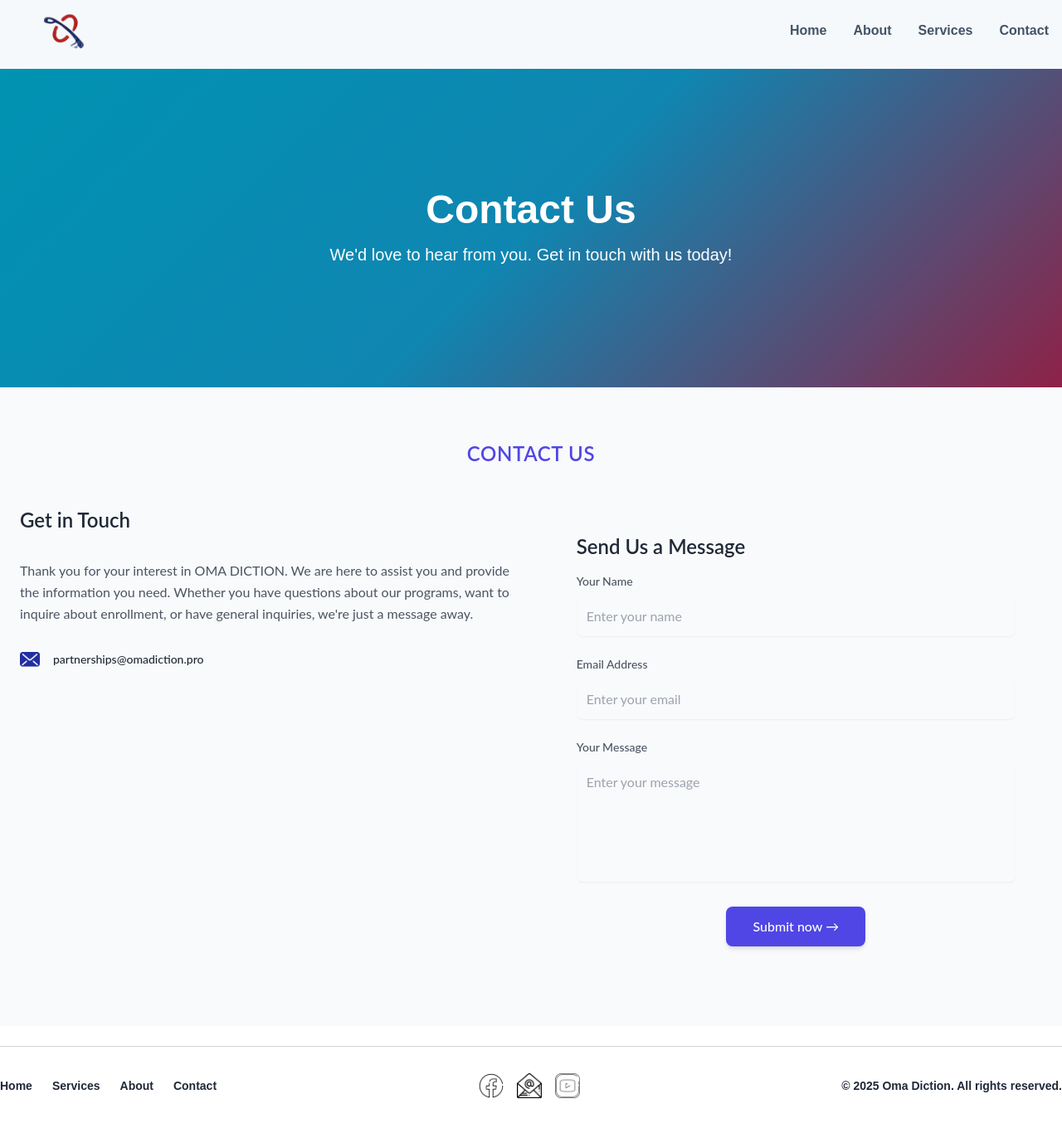
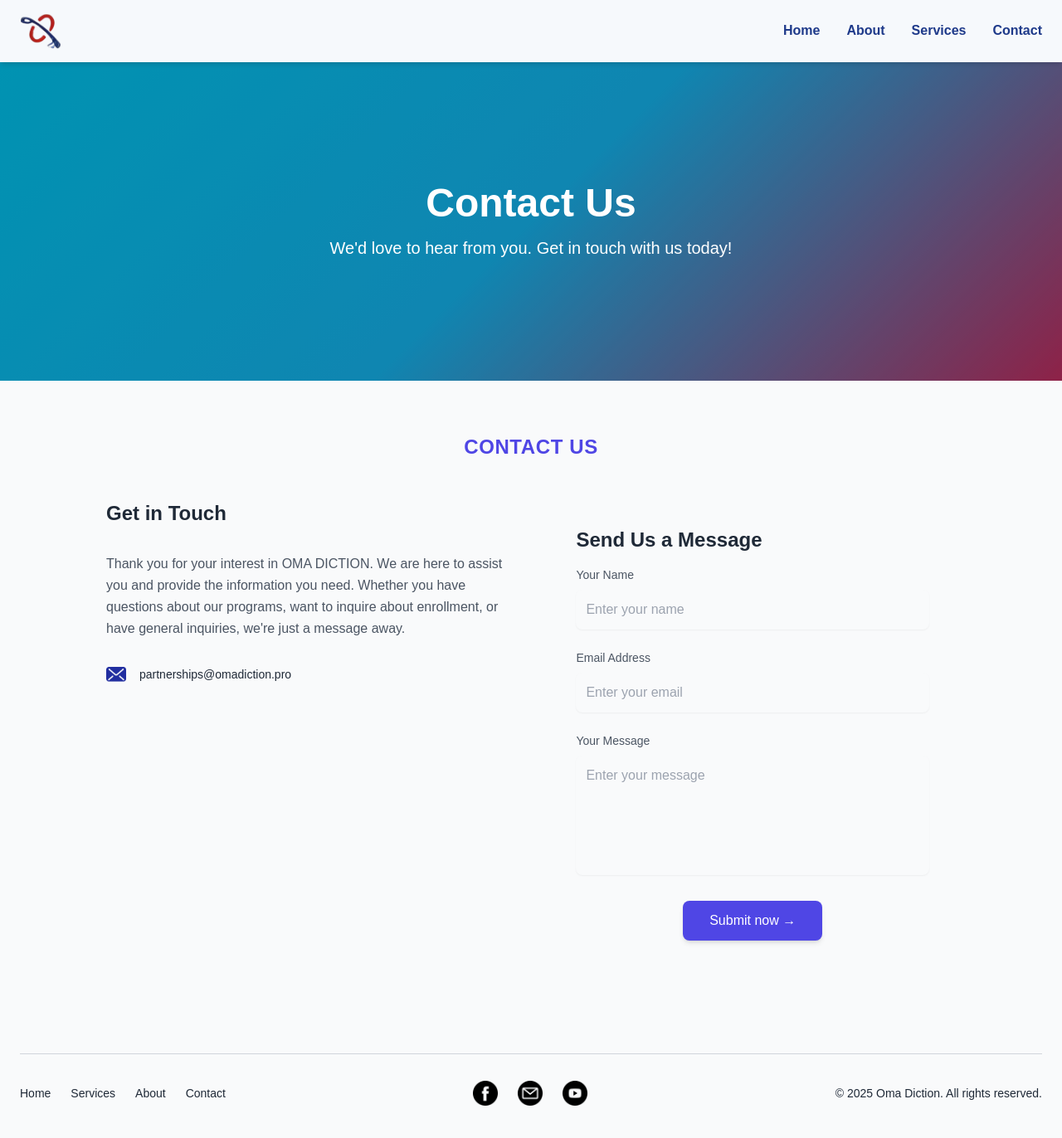
Before and after one commit to FOLADAVE/oma-web-main, a Next.js app: page /contact in a window 1280 px wide. Shown: the whole page at 83% size. Before the commit the page ends 1348 px from the top, so only its background shows below. Built offline with nearby package versions, Linux system fonts and the light colour scheme.

Commit message:
update 3

```diff
--- a/src/app/components/About.jsx
+++ b/src/app/components/About.jsx
@@ -1,4 +1,3 @@
-
 import React from "react";
 import Image from "next/image";
 
@@ -29,31 +28,31 @@
             <h2 className="my-4 font-bold text-3xl sm:text-4xl">
               About <span className="text-indigo-600">OMA DICTION</span>
             </h2>
-            <p className="font-lato text-gray-700">
+            <p className="text-gray-700">
               At OMA DICTION, we are dedicated to fostering effective communication skills
               through the art of diction and language proficiency. Our passion for education spans
               generations, as we empower both young minds and seasoned learners in their journey to master
               the art of language.
             </p>
-            <p className="font-lato text-gray-700 mt-2">
+            <p className="text-gray-700 mt-2">
             Our vision at OMA Diction is to be a globally recognized leader in language education,
             setting the standard for excellence in communication skills.
             </p>
           </div>
         </div>
       </div>
-      <h2 className="font-lato text-center mt-20 font-bold text-3xl sm:text-4xl text-indigo-900">What we offer</h2>
+      <h2 className="text-center mt-20 font-bold text-3xl sm:text-4xl text-indigo-900">What we offer</h2>
       <div className="programs mx-auto mt-16 w-[90%] flex flex-wrap items-center justify-between gap-6">
       {/* Program 1 */}
       <div className="program relative flex-[31%] sm:w-full mb-6">
         <Image
           src="/images/DSC_6849.JPG" // Replace with your image path
           alt="Program 1"
-          className="w-full rounded-lg block"
+          className="w-full h-60 rounded-lg object-cover block"
           width={300}
           height={200}
         />
-        <div className="caption absolute top-0 left-0 bottom-0 right-0 bg-[rgba(0,15,152,0.3)] rounded-lg flex items-center justify-center flex-col text-white opacity-0 cursor-pointer transition-all duration-400 hover:opacity-100">
+        <div className="caption absolute top-0 left-0 bottom-0 right-0 bg-[rgba(0,15,152,0.3)] rounded-lg flex items-center justify-center flex-col text-white opacity-0 cursor-auto transition-all duration-400 hover:opacity-100">
           <Image
             src="/images/program-icon-1.png" // Replace with your icon path
             alt="Program Icon 1"
@@ -70,11 +69,11 @@
         <Image
           src="/images/DSC_6802.JPG" // Replace with your image path
           alt="Program 2"
-          className="w-full rounded-lg block"
+          className="w-full h-60 rounded-lg object-cover block"
           width={300}
           height={200}
         />
-        <div className="caption absolute top-0 left-0 bottom-0 right-0 bg-[rgba(0,15,152,0.3)] rounded-lg flex items-center justify-center flex-col text-white opacity-0 cursor-pointer transition-all duration-400 hover:opacity-100">
+        <div className="caption absolute top-0 left-0 bottom-0 right-0 bg-[rgba(0,15,152,0.3)] rounded-lg flex items-center justify-center flex-col text-white opacity-0 cursor-auto transition-all duration-400 hover:opacity-100">
           <Image
             src="/images/program-icon-2.png" // Replace with your icon path
             alt="Program Icon 2"
@@ -91,11 +90,11 @@
         <Image
           src="/images/DSC_6811.JPG" // Replace with your image path
           alt="Program 3"
-          className="w-full h-60 rounded-lg block"
+          className="w-full h-60 rounded-lg object-cover block"
           width={300}
           height={200}
         />
-        <div className="caption absolute top-0 left-0 bottom-0 right-0 bg-[rgba(0,15,152,0.3)] rounded-lg flex items-center justify-center flex-col text-white opacity-0 cursor-pointer transition-all duration-400 hover:opacity-100">
+        <div className="caption absolute top-0 left-0 bottom-0 right-0 bg-[rgba(0,15,152,0.3)] rounded-lg flex items-center justify-center flex-col text-white opacity-0 cursor-auto transition-all duration-400 hover:opacity-100">
           <Image
             src="/images/program-icon-3.png" // Replace with your icon path
             alt="Program Icon 3"
--- a/src/app/components/Contact.jsx
+++ b/src/app/components/Contact.jsx
@@ -3,7 +3,9 @@
 
 const ContactUs = () => {
   return (
-    <section className="font-lato bg-gray-50 py-16 px-6" id="contact">
+    <section className="bg-gray-50 py-16 px-6" id="contact">
+      {/* Wrapper to center the content */}
+      <div className="max-w-screen-lg mx-auto">
         {/* Header Section */}
         <div className="text-center max-w-2xl mx-auto mb-12">
           <h2 className="text-2xl font-semibold text-indigo-600 uppercase tracking-wide">
@@ -106,6 +108,7 @@
             </form>
           </div>
         </div>
+      </div>
     </section>
   );
 };
--- a/src/app/components/Footer.jsx
+++ b/src/app/components/Footer.jsx
@@ -1,35 +1,35 @@
 import React from "react";
 import Image from "next/image";
-import Link from "next/link"; // Import Link from Next.js
+import Link from "next/link";
 
 const Footer = () => {
   return (
-    <footer className="bg-white text-gray-800 py-6 font-semibold">
-      <div className="container mx-auto">
+    <footer className="bg-gray-50 text-gray-800 py-10 font-medium">
+      <div className="container mx-auto px-6">
         {/* Divider */}
         <hr className="border-gray-300 mb-8" />
 
-        <div className="flex flex-col md:flex-row justify-between items-center">
+        <div className="flex flex-col md:flex-row justify-between items-center space-y-6 md:space-y-0">
           {/* Links Section */}
-          <div className="mb-4 md:mb-0">
-            <ul className="flex space-x-6 text-sm">
+          <div className="text-center md:text-left">
+            <ul className="flex flex-wrap justify-center md:justify-start space-x-6 text-sm">
               <li>
-                <Link href="/" className="hover:text-indigo-950">
+                <Link href="/" className="hover:text-indigo-600">
                   Home
                 </Link>
               </li>
               <li>
-                <Link href="/services" className="hover:text-indigo-950">
+                <Link href="/services" className="hover:text-indigo-600">
                   Services
                 </Link>
               </li>
               <li>
-                <Link href="/about" className="hover:text-indigo-950">
+                <Link href="/about" className="hover:text-indigo-600">
                   About
                 </Link>
               </li>
               <li>
-                <Link href="/contact" className="hover:text-indigo-950">
+                <Link href="/contact" className="hover:text-indigo-600">
                   Contact
                 </Link>
               </li>
@@ -37,15 +37,15 @@
           </div>
 
           {/* Social Icons Section */}
-          <div className="flex space-x-4">
+          <div className="flex space-x-6">
             <a
               href="https://web.facebook.com/dictionandphonicsman"
               target="_blank"
               rel="noopener noreferrer"
-              className="hover:opacity-70"
+              className="hover:opacity-80"
             >
               <Image
-                src="/images/communication_15047527.png"
+                src="/images/facebook.png"
                 alt="Facebook"
                 width={30}
                 height={30}
@@ -55,10 +55,10 @@
               href="mailto:partnerships@omadiction.pro"
               target="_blank"
               rel="noopener noreferrer"
-              className="hover:opacity-70"
+              className="hover:opacity-80"
             >
               <Image
-                src="/images/email_719662.png"
+                src="/images/email.png"
                 alt="Email"
                 width={30}
                 height={30}
@@ -68,10 +68,10 @@
               href="https://www.youtube.com/@dictionoracle8254"
               target="_blank"
               rel="noopener noreferrer"
-              className="hover:opacity-70"
+              className="hover:opacity-80"
             >
               <Image
-                src="/images/youtube_255305.png"
+                src="/images/youtube.png"
                 alt="YouTube"
                 width={30}
                 height={30}
@@ -80,7 +80,7 @@
           </div>
 
           {/* Copyright Section */}
-          <div className="text-sm mt-4 md:mt-0">
+          <div className="text-center text-sm">
             © {new Date().getFullYear()} Oma Diction. All rights reserved.
           </div>
         </div>
--- a/src/app/components/HeroSection.jsx
+++ b/src/app/components/HeroSection.jsx
@@ -4,14 +4,14 @@
 import { TypeAnimation } from "react-type-animation";
 
 const images = [
-  "/images/DSC_6546.JPG", // Updated to uppercase
-  "/images/DSC_6811.JPG",
-  "/images/DSC_6546.JPG",
-  "/images/DSC_6561.JPG",
-  "/images/DSC_6524[40].JPG",
-  "/images/DSC_6538.JPG",
-  "/images/DSC_6544.JPG",
-  "/images/DSC_6697.JPG",
+  "/images/DSC_6546.jpg", // Updated to uppercase
+  "/images/DSC_6811.jpg",
+  "/images/DSC_6546.jpg",
+  "/images/DSC_6561.jpg",
+  "/images/DSC_6524[40].jpg",
+  "/images/DSC_6538.jpg",
+  "/images/DSC_6544.jpg",
+  "/images/DSC_6697.jpg",
 ];
 
 const HeroSection = () => {
@@ -38,7 +38,7 @@
   }, []);
 
   return (
-    <section className="font-lato my-12 px-12" id="home">
+    <section className=" my-12 px-12" id="home">
       {/* Image Slider */}
       <div className="relative w-full h-64 md:h-96 overflow-hidden rounded-lg mb-8">
         {images.map((image, index) => (
@@ -73,7 +73,7 @@
       {/* Hero Section Content */}
       <div className="grid grid-cols-1 md:grid-cols-12">
         <div className="col-span-7 place-self-center text-center sm:text-left">
-          <h1 className="font-lato text-customGrey mb-4 text-4xl sm:text-5xl lg:text-6xl font-extrabold">
+          <h1 className="text-customGrey mb-4 text-4xl sm:text-5xl lg:text-5xl font-bold">
             <span className="text-transparent bg-clip-text bg-gradient-to-r from-blue-800 to-indigo-950">
               Welcome to {""}
             </span>
--- a/src/app/components/Navbar.jsx
+++ b/src/app/components/Navbar.jsx
@@ -2,67 +2,78 @@
 import React, { useState } from "react";
 import Link from "next/link";
 import Image from "next/image";
-import NavLink from "./NavLink";
 import { Bars3Icon, XMarkIcon } from "@heroicons/react/24/solid";
-import MenuOverlay from "./MenuOverlay";
 
-// Updated paths for proper page navigation
 const navLinks = [
-  { title: "Home", path: "/" }, // Use `/` for home
-  { title: "About", path: "/about" }, // Navigate to the /about page
-  { title: "Services", path: "/services" }, // Navigate to the /services page
-  { title: "Contact", path: "/contact" }, // Navigate to the /contact page
+  { title: "Home", path: "/" },
+  { title: "About", path: "/about" },
+  { title: "Services", path: "/services" },
+  { title: "Contact", path: "/contact" },
 ];
 
 const Navbar = () => {
   const [navbarOpen, setNavbarOpen] = useState(false);
 
   return (
-    <nav className="bg-indigo-950 md:bg-indigo-950 lg:bg-customBlue">
-      <div className="mb-1 sm:mb-2 flex flex-wrap items-center justify-between mx-auto p-4 w-full">
+    <nav className="bg-indigo-950 md:bg-indigo-950 lg:bg-customBlue sticky top-0 z-50 shadow-md">
+      <div className="container mx-auto flex items-center justify-between px-6 py-4">
         {/* Logo */}
-        <Link href="/" className="pl-9">
+        <Link href="/" className="flex items-center">
           <Image
             src="/images/oma-logo.png"
-            alt="logo"
+            alt="Oma Logo"
             width={50}
             height={50}
+            className="mr-2"
           />
         </Link>
 
-        {/* Mobile Menu Toggle */}
-        <div className="mobile-menu block md:hidden">
-          {!navbarOpen ? (
-            <button
-              onClick={() => setNavbarOpen(true)}
-              className="flex items-center px-3 py-2 border-2 border-white rounded text-white"
+        {/* Desktop Menu */}
+        <div className="hidden md:flex space-x-8">
+          {navLinks.map((link) => (
+            <Link
+              key={link.title}
+              href={link.path}
+              className="text-blue-900 font-bold hover:text-gray-300 transition-colors"
             >
-              <Bars3Icon className="h-5 w-5" />
-            </button>
-          ) : (
-            <button
-              onClick={() => setNavbarOpen(false)}
-              className="flex items-center px-3 py-2 border-2 border-white rounded text-white"
-            >
-              <XMarkIcon className="h-5 w-5" />
-            </button>
-          )}
+              {link.title}
+            </Link>
+          ))}
         </div>
 
-        {/* Desktop Menu */}
-        <div className="menu hidden md:block md:w-auto" id="navbar">
-          <ul className="flex p-4 md:p-0 md:flex-row md:space-x-8 mt-0 z-50">
+        {/* Mobile Menu Toggle */}
+        <div className="md:hidden">
+          <button
+            onClick={() => setNavbarOpen(!navbarOpen)}
+            className="text-white focus:outline-none"
+          >
+            {navbarOpen ? (
+              <XMarkIcon className="h-6 w-6" />
+            ) : (
+              <Bars3Icon className="h-6 w-6" />
+            )}
+          </button>
+        </div>
+      </div>
+
+      {/* Mobile Menu */}
+      {navbarOpen && (
+        <div className="md:hidden bg-indigo-950">
+          <ul className="flex flex-col items-center space-y-4 py-4">
             {navLinks.map((link) => (
               <li key={link.title}>
-                <NavLink href={link.path} title={link.title} />
+                <Link
+                  href={link.path}
+                  className="text-white hover:text-gray-300 transition-colors"
+                  onClick={() => setNavbarOpen(false)} // Close menu on click
+                >
+                  {link.title}
+                </Link>
               </li>
             ))}
           </ul>
         </div>
-      </div>
-
-      {/* Mobile Overlay Menu */}
-      {navbarOpen && <MenuOverlay links={navLinks} />}
+      )}
     </nav>
   );
 };
--- a/src/app/components/Service.jsx
+++ b/src/app/components/Service.jsx
@@ -1,68 +1,28 @@
 import React from 'react';
-import Image from 'next/image';
+import Link from 'next/link';
 
 const Service = () => {
   return (
-    <section className="bg-slate-200 text-indigo-600 py-12 font-lato">
-      <div className="text-center mb-12" id='services'>
+    <section className="bg-slate-200 text-indigo-600 py-12">
+      <div className="text-center mb-12" id="services">
         <h2 className="text-3xl font-bold">Explore Our Services</h2>
         <p className="text-paragraphColor mt-6 font-medium">
-        Welcome to our comprehensive range of services designed to meet your diverse needs.
-         Explore our services below and discover how we can elevate your expectations. <br/>
+          Welcome to our comprehensive range of services designed to meet your diverse needs.
+          Discover how we can elevate your expectations.
         </p>
       </div>
-      <div className="grid grid-cols-1 md:grid-cols-3 gap-6 px-6 mt-20">
-  {/* Card 1 */}
-  <div className="flex flex-col items-center bg-[#2b1a1a] rounded-lg p-6 text-center shadow-lg hover:opacity-90">
-    <div className="mb-4">
-      <Image src="/images/leader-speech.png" alt="Mass Notifications" width={50} height={50} />
-    </div>
-    <h3 className="font-bold text-lg text-slate-100">Speech therapy</h3>
-    <p className="text-sm text-gray-300 mt-2">Improve your speech skills</p>
-  </div>
-  {/* Card 2 */}
-  <div className="flex flex-col items-center bg-[#16253d] rounded-lg p-6 text-center shadow-lg hover:opacity-90">
-    <div className="mb-4">
-      <Image src="/images/chart-user.png" alt="Classroom Comms" width={50} height={50} />
-    </div>
-    <h3 className="font-bold text-lg text-slate-100">Diction training</h3>
-    <p className="text-sm text-gray-300 mt-2">Class by class diction training</p>
-  </div>
-  {/* Card 3 */}
-  <div className="flex flex-col items-center bg-[#1f2d1a] rounded-lg p-6 text-center shadow-lg hover:opacity-90">
-    <div className="mb-4">
-      <Image src="/images/group-community-social-media.png" alt="School Services" width={50} height={50} />
-    </div>
-    <h3 className="font-bold text-lg text-slate-100">Diction club</h3>
-    <p className="text-sm text-gray-300 mt-2">Join our diction club</p>
-  </div>
-  {/* Card 4 */}
-  <div className="flex flex-col items-center bg-green-900 rounded-lg p-6 text-center shadow-lg hover:opacity-90">
-    <div className="mb-4">
-      <Image src="/images/gamepad.png" alt="School Services" width={50} height={50} />
-    </div>
-    <h3 className="font-bold text-lg text-slate-100">Diction games</h3>
-    <p className="text-sm text-gray-300 mt-2">Interactive linguistic challenges</p>
-  </div>
-  {/* Card 5 */}
-  <div className="flex flex-col items-center bg-red-800 rounded-lg p-6 text-center shadow-lg hover:opacity-90">
-    <div className="mb-4">
-      <Image src="/images/network-user.png" alt="School Services" width={50} height={50} />
-    </div>
-    <h3 className="font-bold text-lg text-slate-100">Social polish</h3>
-    <p className="text-sm text-gray-300 mt-2">Enhance your social skills</p>
-  </div>
-  {/* Card 6 */}
-  <div className="flex flex-col items-center bg-[#2e1e0f] rounded-lg p-6 text-center shadow-lg hover:opacity-90">
-    <div className="mb-4">
-      <Image src="/images/screen-play.png" alt="School Websites" width={50} height={50} />
-    </div>
-    <h3 className="font-bold text-lg text-slate-100">Diction videos</h3>
-    <p className="text-sm text-gray-300 mt-2">Practice from home</p>
-  </div>
-</div>
+
+      {/* Button to Services Page */}
+      <div className="text-center">
+        <Link
+          href="/services"
+          className="inline-block px-8 py-3 bg-indigo-600 text-white font-medium rounded-lg shadow-md hover:bg-indigo-700 transition"
+        >
+          View All Services →
+        </Link>
+      </div>
     </section>
-  )
-}
+  );
+};
 
-export default Service
+export default Service;
--- a/src/app/layout.js
+++ b/src/app/layout.js
@@ -23,7 +23,8 @@
   return (
     <html lang="en">
       <head>
-      <link rel="icon" href="https://omadiction.pro/Screenshot_20231114_104326_Gallery-removebg.png" />
+        {/* Updated favicon link */}
+        <link rel="icon" href="/oma-logo.png" />
       </head>
       <body
         className={`${geistSans.variable} ${geistMono.variable} antialiased`}
--- a/src/app/services/ServiceHome.jsx
+++ b/src/app/services/ServiceHome.jsx
@@ -172,7 +172,6 @@
           className="rounded-lg"
         />
         <div className="absolute inset-0 bg-black bg-opacity-30 rounded-lg opacity-0 group-hover:opacity-100 transition-opacity duration-300 flex items-center justify-center">
-          <p className="text-white font-semibold text-lg">{`Award Title ${index + 1}`}</p>
         </div>
       </div>
     ))}
```
Also changed, not shown: public/images/email.png (added), public/oma-logo copy.png (added). Lines whose indentation alone changed are shown as unchanged.
